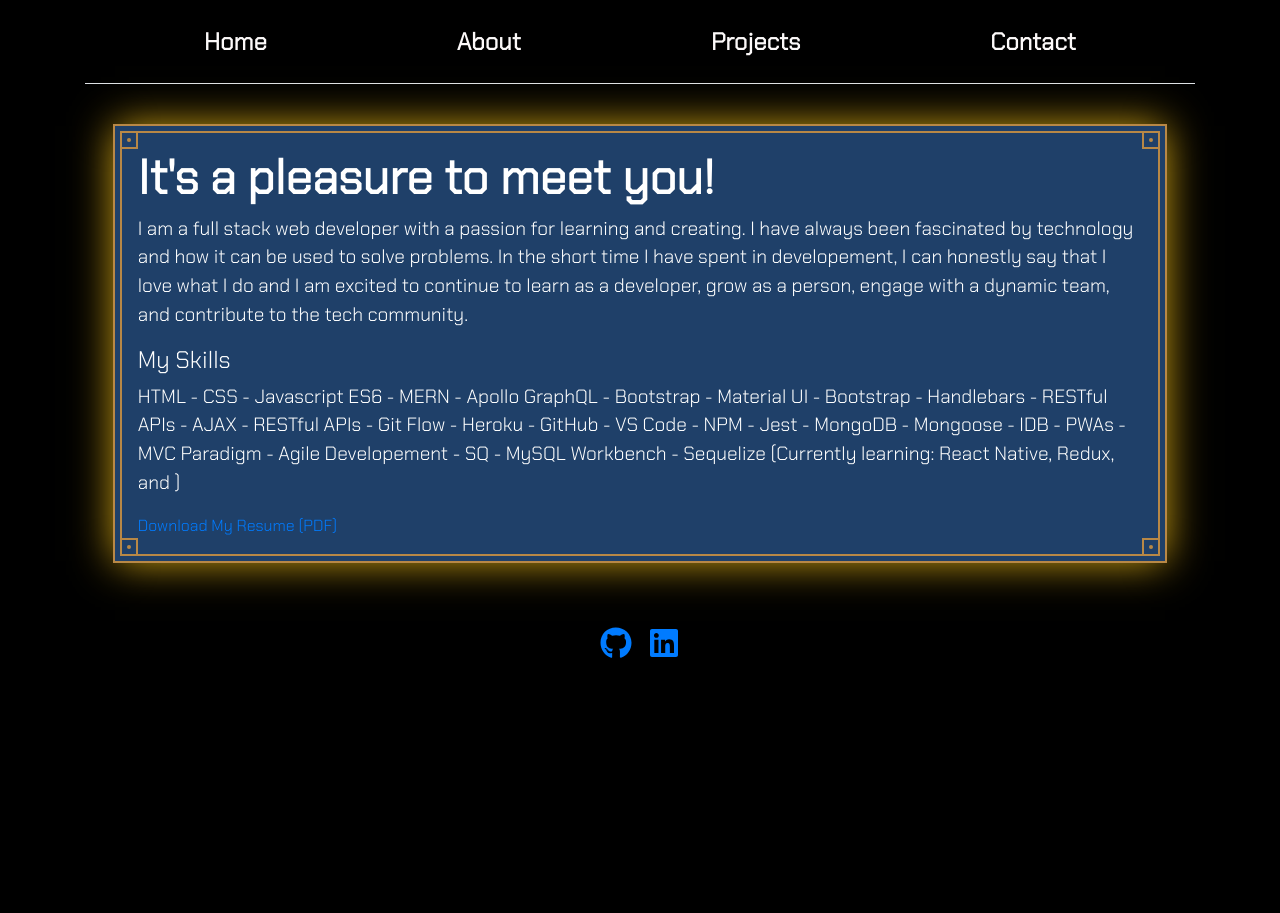
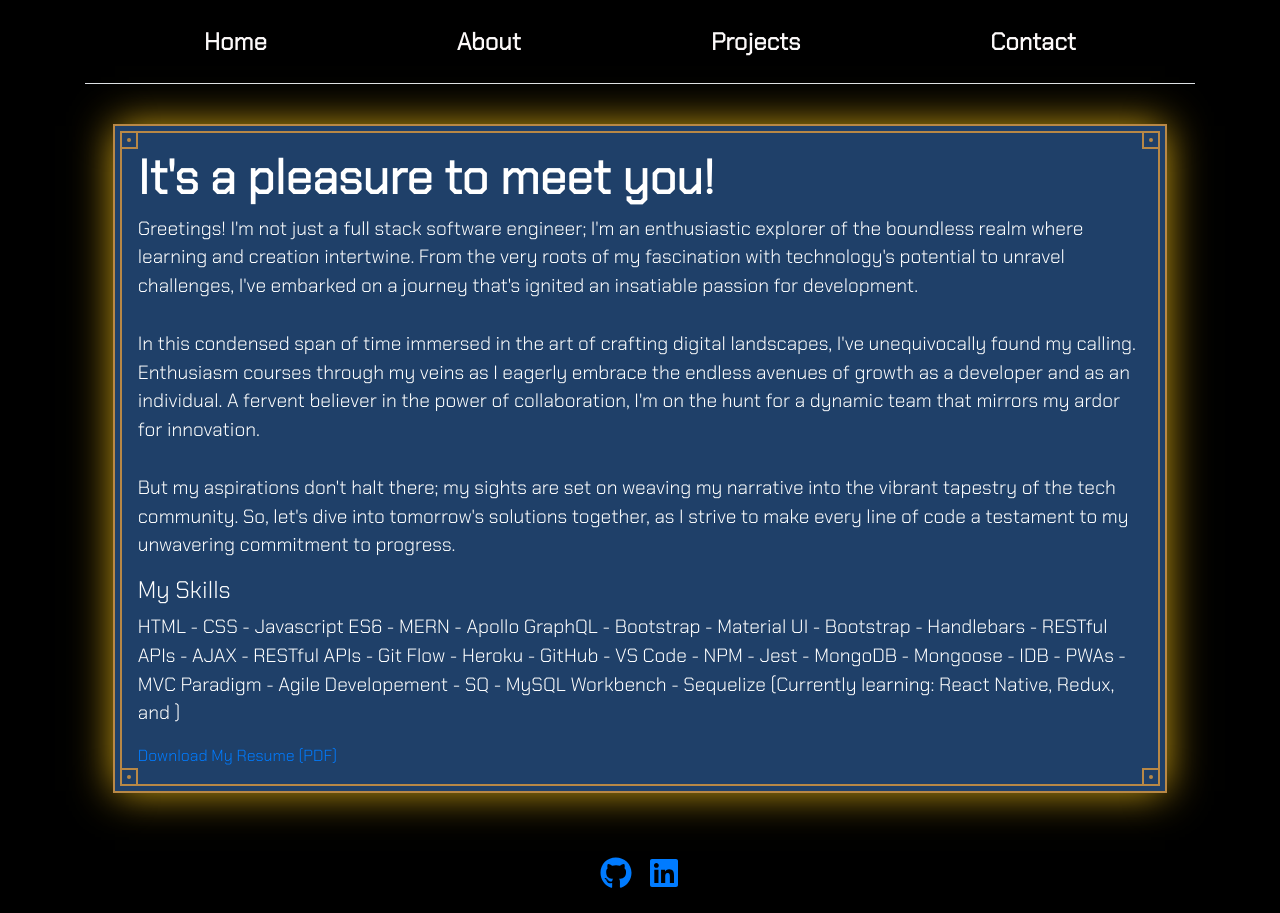
Before and after one commit to Paulsig007/portfolio_dev, a React (Create React App) app in the folder client/: page /about in a window 1280 px wide. Before the commit the page ends 800 px from the top, so only its background shows below. Built offline with nearby package versions, Linux system fonts and the light colour scheme.

Commit message:
update resume, update bio in about.js component

```diff
--- a/client/src/App.css
+++ b/client/src/App.css
@@ -117,9 +117,8 @@ body {
   margin-right: 30px;
 }
 
-.resume {
-  height: 8rem;
-  width: 25rem;
+a {
+  text-decoration: none;
 }
 
 /* ==Projects.js== */
--- a/client/src/components/pages/About.js
+++ b/client/src/components/pages/About.js
@@ -7,12 +7,25 @@ export default function About() {
       <div className="textContainer">
         <h2 className="compTitle aboutTitle">It's a pleasure to meet you!</h2>
         <p className="aboutText">
-          I am a full stack web developer with a passion for learning and
-          creating. I have always been fascinated by technology and how it can
-          be used to solve problems. In the short time I have spent in
-          developement, I can honestly say that I love what I do and I am
-          excited to continue to learn as a developer, grow as a person, engage
-          with a dynamic team, and contribute to the tech community.
+          Greetings! I'm not just a full stack software engineer; I'm an
+          enthusiastic explorer of the boundless realm where learning and
+          creation intertwine. From the very roots of my fascination with
+          technology's potential to unravel challenges, I've embarked on a
+          journey that's ignited an insatiable passion for development.
+          <br></br>
+          <br></br>
+          In this condensed span of time immersed in the art of crafting digital
+          landscapes, I've unequivocally found my calling. Enthusiasm courses
+          through my veins as I eagerly embrace the endless avenues of growth as
+          a developer and as an individual. A fervent believer in the power of
+          collaboration, I'm on the hunt for a dynamic team that mirrors my
+          ardor for innovation.
+          <br></br>
+          <br></br>
+          But my aspirations don't halt there; my sights are set on weaving my
+          narrative into the vibrant tapestry of the tech community. So, let's
+          dive into tomorrow's solutions together, as I strive to make every
+          line of code a testament to my unwavering commitment to progress.
         </p>
         {/* <br></br> */}
         <h2 className="skillTitle">My Skills</h2>
@@ -23,7 +36,7 @@ export default function About() {
           Mongoose - IDB - PWAs - MVC Paradigm - Agile Developement - SQ - MySQL
           Workbench - Sequelize (Currently learning: React Native, Redux, and )
         </p>
-        <a href={resume} download>
+        <a id="resume" href={resume} download>
           Download My Resume (PDF)
         </a>
       </div>
```
Also changed, not shown: 1 other file (tests, documents, lock files or other folders).
